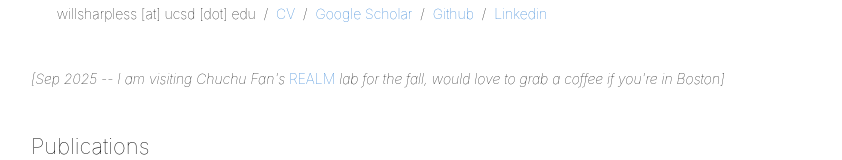
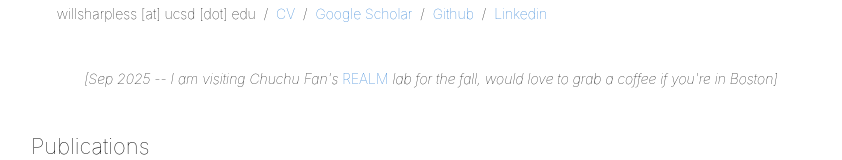
Before and after one commit to willsharpless/willsharpless.github.io, a plain HTML site: page index.html in a window 1280 px wide. Shown: the part 305-465 px from the top of the page, without its empty margins (209-1051 px from the left). Drawn offline with Linux system fonts and the light colour scheme.

Commit message:
centered announce

```diff
--- a/index.html
+++ b/index.html
@@ -58,7 +58,7 @@
             </td>
           </tr>
         </tbody></table>
-        <p>
+        <p style="text-align:center;">
           <em>[Sep 2025 -- I am visiting Chuchu Fan's <a href="https://aeroastro.mit.edu/realm/">REALM</a> lab for the fall, would love to grab a coffee if you're in Boston]</em>
         </p>
         <table style="width:100%;border:0px;border-spacing:0px;border-collapse:separate;margin-right:auto;margin-left:auto;"><tbody>
```
